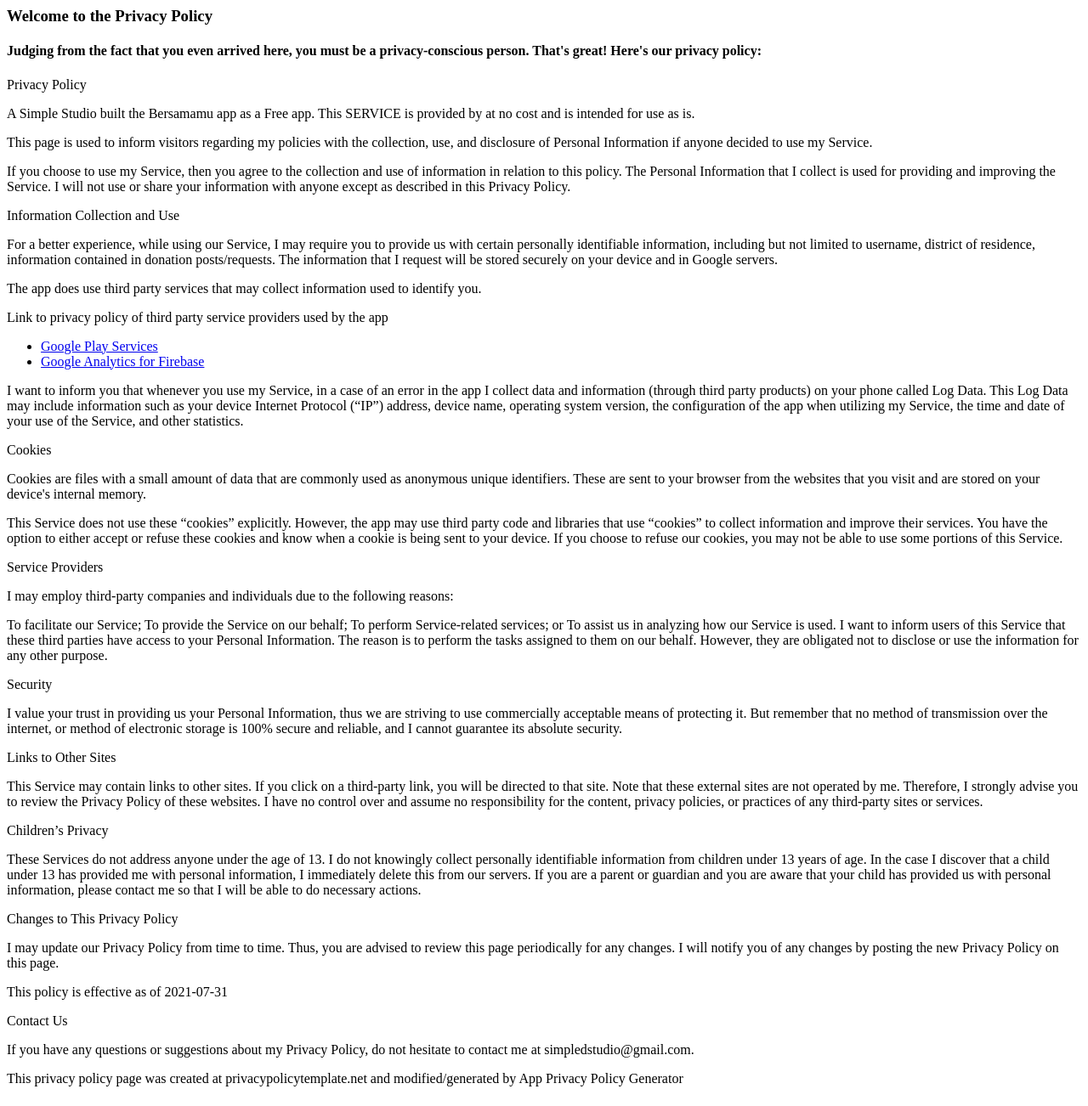
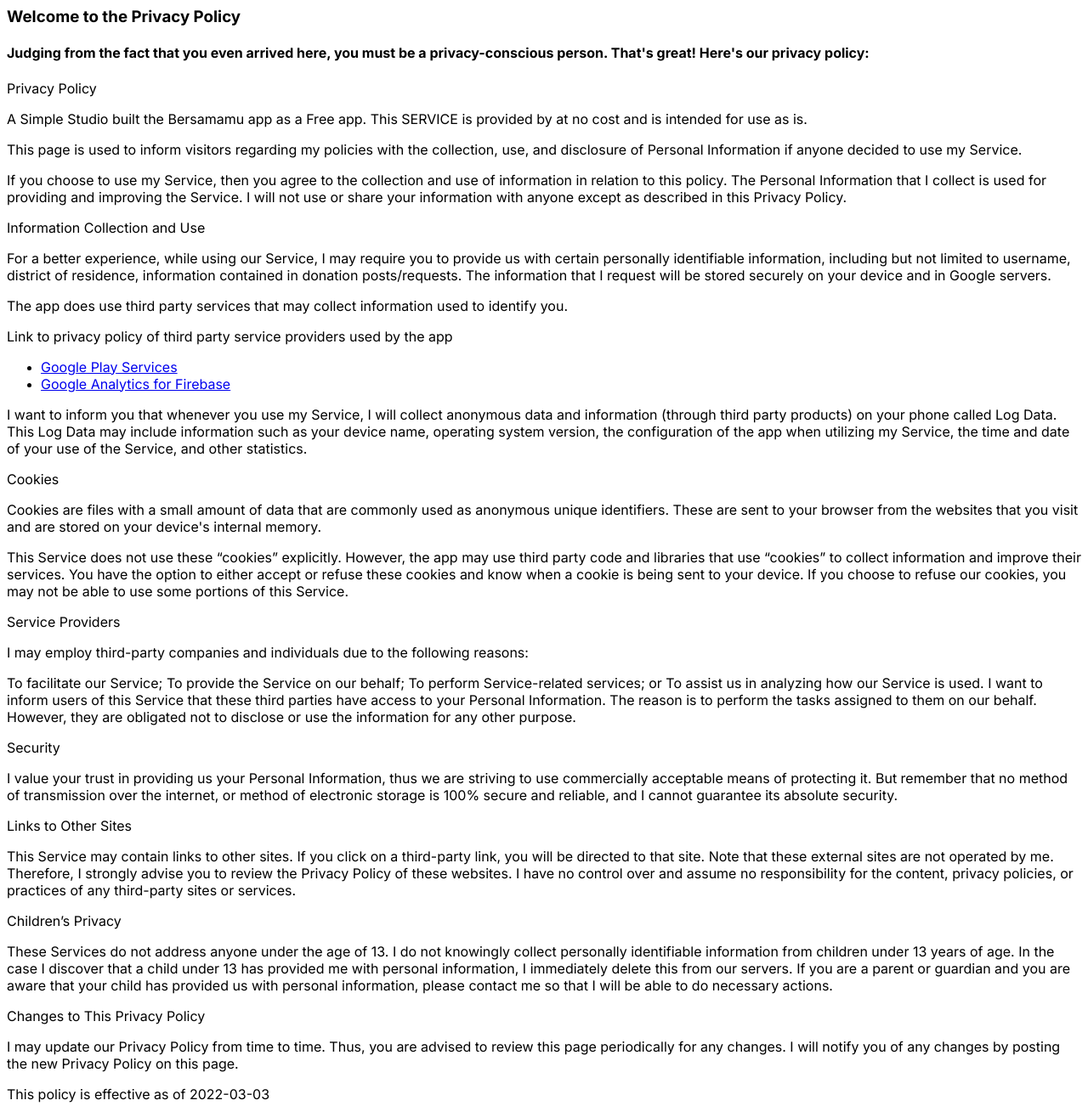
Before and after one commit to jing-yen/Charity-Privacy-Policy, a plain HTML site: page index.html in a window 1280 px wide. Shown: the top 1302 px of the page at 85% size. Drawn offline with Linux system fonts and the light colour scheme.

Commit message:
Minor edit.
Added nice fonts! Long overdue. Also, amended the part regarding anonymous log data.

```diff
--- a/index.html
+++ b/index.html
@@ -1,3 +1,17 @@
+<head>
+<link rel="stylesheet"
+    href="https://fonts.googleapis.com/css2?family=Inter:wght@400;500;600;700&display=swap"/>
+<style>
+h3 {font-family:'Inter'}
+
+h4 {font-family:'Inter'}
+
+p {font-family:'Inter'}
+
+a {font-family:'Inter'}
+</style>
+</head>
+<body>
 <h3>Welcome to the Privacy Policy</h3>
 <h4>Judging from the fact that you even arrived here, you must be a privacy-conscious person. That's great! Here's our privacy policy:</h4>
 <p>
@@ -17,7 +31,7 @@ The app does use third party services that may collect information used to ident
 </p><p>
 Link to privacy policy of third party service providers used by the app
 </p><ul><li><a href="https://www.google.com/policies/privacy/" target="_blank" rel="noopener noreferrer">Google Play Services</a></li><!----><li><a href="https://firebase.google.com/policies/analytics" target="_blank" rel="noopener noreferrer">Google Analytics for Firebase</a></li><!----><!----><!----><!----><!----><!----><!----><!----><!----><!----><!----><!----><!----><!----><!----><!----><!----><!----><!----><!----><!----><!----><!----><!----></ul><p>
-I want to inform you that whenever you use my Service, in a case of an error in the app I collect data and information (through third party products) on your phone called Log Data. This Log Data may include information such as your device Internet Protocol (“IP”) address, device name, operating system version, the configuration of the app when utilizing my Service, the time and date of your use of the Service, and other statistics.
+I want to inform you that whenever you use my Service, I will collect anonymous data and information (through third party products) on your phone called Log Data. This Log Data may include information such as your device name, operating system version, the configuration of the app when utilizing my Service, the time and date of your use of the Service, and other statistics.
 </p><p>
 Cookies
 </p><p>
@@ -51,7 +65,7 @@ Changes to This Privacy Policy
 </p><p>
 I may update our Privacy Policy from time to time. Thus, you are advised to review this page periodically for any changes. I will notify you of any changes by posting the new Privacy Policy on this page.
 </p><p>
-This policy is effective as of 2021-07-31
+This policy is effective as of 2022-03-03
 </p><p>
 Contact Us
 </p><p>
@@ -59,3 +73,4 @@ If you have any questions or suggestions about my Privacy Policy, do not hesitat
 </p><p>
 This privacy policy page was created at privacypolicytemplate.net and modified/generated by App Privacy Policy Generator
 </p>
+</body>
```
